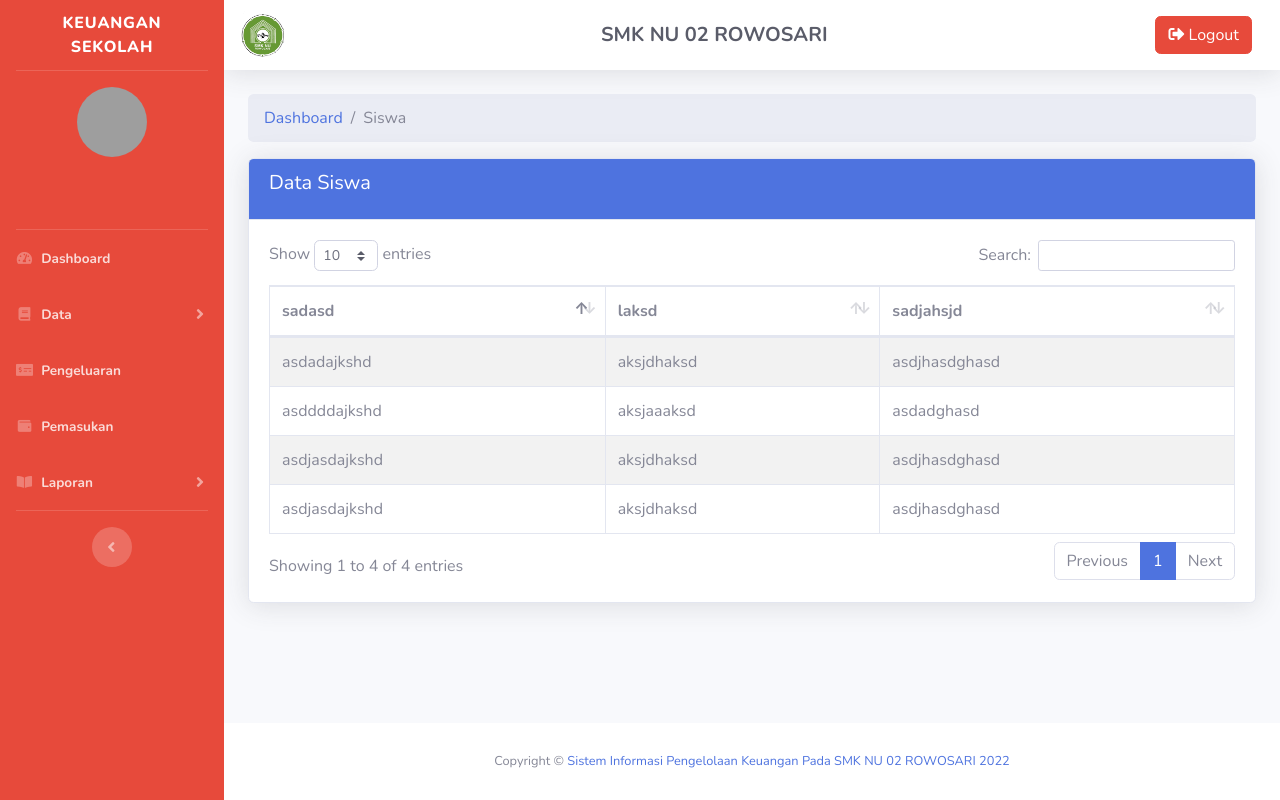
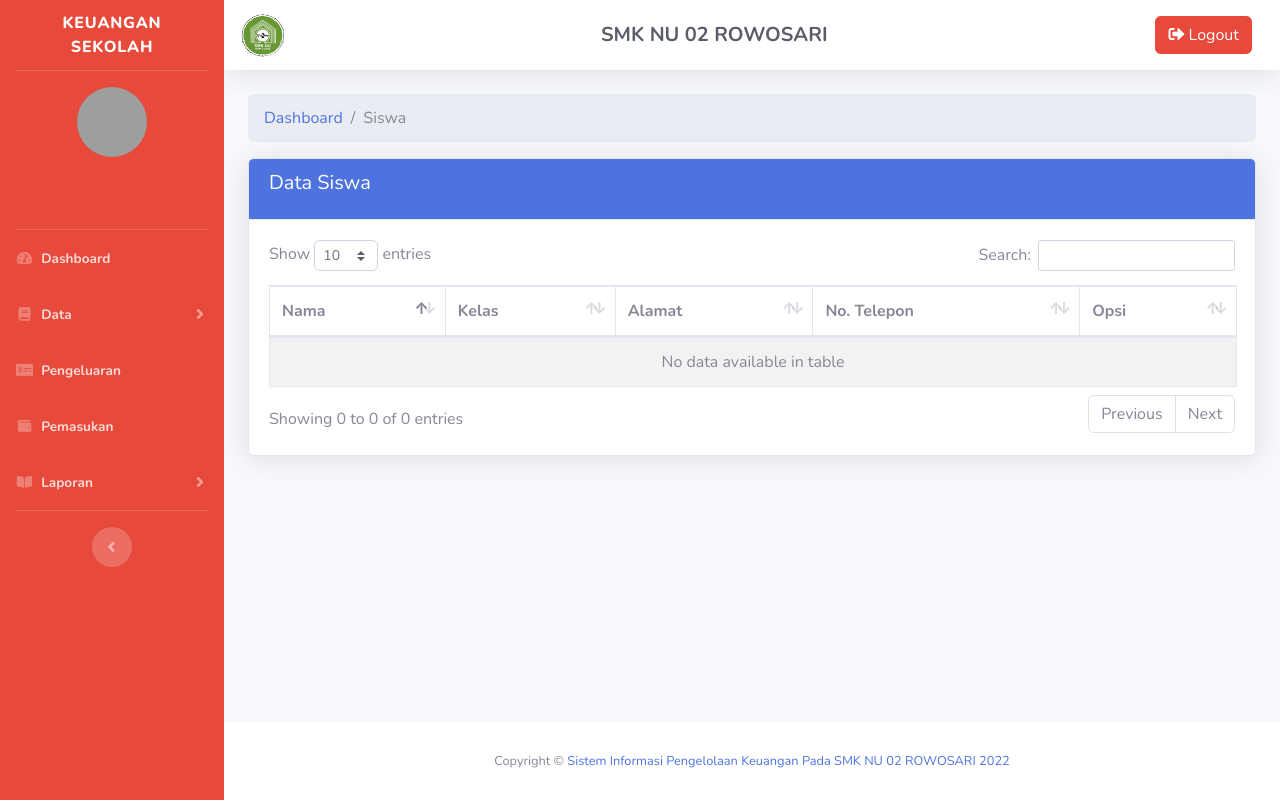
Before and after one commit to HilmiMubarok/keuangan-sekolah, a CodeIgniter app: page /keuangan-sekolah/siswa in a window 1280 px wide. Run offline with CodeIgniter, Linux system fonts and the light colour scheme; data that the repository does not hold is empty; grey boxes are pictures that could not be loaded.

Commit message:
add view siswa index

```diff
--- a/application/controllers/Siswa.php
+++ b/application/controllers/Siswa.php
@@ -6,7 +6,7 @@ class Siswa extends CI_Controller
     {
         parent::__construct();
         // $this->load->model('KelasModel');
-        // $this->load->model('JurusanModel');
+        $this->load->model('SiswaModel');
     }
 
     public function index()
@@ -14,6 +14,9 @@ class Siswa extends CI_Controller
         $data['title'] = 'Siswa';
         $data['jabatan']   = $this->session->userdata('role');
         $data['nama_user'] = $this->session->userdata('name');
+        $data['siswa'] = $this->SiswaModel->get();
+
+
         // $data['kelas'] = $this->KelasModel->get();
         // $data['jurusan'] = $this->JurusanModel->get();
         $this->load->view('templates/header', $data);
--- a/application/models/SiswaModel.php
+++ b/application/models/SiswaModel.php
@@ -6,16 +6,7 @@ class SiswaModel extends CI_Model
 
     public function get()
     {
-        $this->db->join('jurusan', 'jurusan.id_jurusan = kelas.jurusan_id');
-        return $this->db->get('kelas')->result();
-    }
-
-    public function getSiswaByKelas($kelas_id)
-    {
-        $this->db->join('kelas', 'kelas.id_kelas = siswa.kelas_id');
-        $this->db->join('jurusan', 'jurusan.id_jurusan = kelas.jurusan_id');
-        $this->db->where('kelas.id_kelas', $kelas_id);
-        return $this->db->get('siswa')->num_rows();
+        return $this->db->get('siswa')->result();
     }
 
     public function getTotal()
--- a/application/views/siswa/index.php
+++ b/application/views/siswa/index.php
@@ -25,32 +25,33 @@
             <table id="dataTable" class="table table-bordered table-hover table-striped dt-responsive nowrap">
                 <thead>
                     <tr>
-                        <th>sadasd</th>
-                        <th>laksd</th>
-                        <th>sadjahsjd</th>
+                        <th>Nama</th>
+                        <th>Kelas</th>
+                        <th>Alamat</th>
+                        <th>No. Telepon</th>
+                        <th>Opsi</th>
                     </tr>
                 </thead>
                 <tbody>
-                    <tr>
-                        <td>asddddajkshd</td>
-                        <td>aksjaaaksd</td>
-                        <td>asdadghasd</td>
-                    </tr>
-                    <tr>
-                        <td>asdadajkshd</td>
-                        <td>aksjdhaksd</td>
-                        <td>asdjhasdghasd</td>
-                    </tr>
-                    <tr>
-                        <td>asdjasdajkshd</td>
-                        <td>aksjdhaksd</td>
-                        <td>asdjhasdghasd</td>
-                    </tr>
-                    <tr>
-                        <td>asdjasdajkshd</td>
-                        <td>aksjdhaksd</td>
-                        <td>asdjhasdghasd</td>
-                    </tr>
+                    <?php foreach($siswa as $s): ?>
+                        <tr>
+                            <td>Hilmi</td>
+                            <td>XI RPL 1</td>
+                            <td>Weleri</td>
+                            <td>08312390237</td>
+                            <td>
+                                <a href="" class="btn btn-success text-white">
+                                    <i class="fas fa-eye"></i>
+                                </a>
+                                <a href="" class="btn btn-warning text-white">
+                                    <i class="fas fa-edit"></i>
+                                </a>
+                                <a href="" class="btn btn-danger">
+                                    <i class="fas fa-trash"></i>
+                                </a>
+                            </td>
+                        </tr>
+                    <?php endforeach ?>
                 </tbody>
             </table>
         </div>
```
